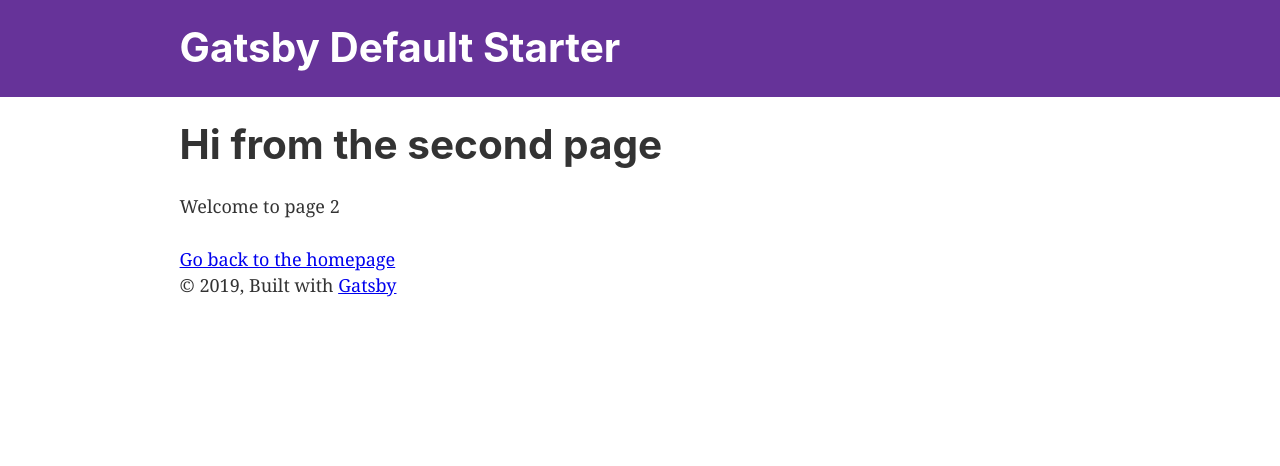
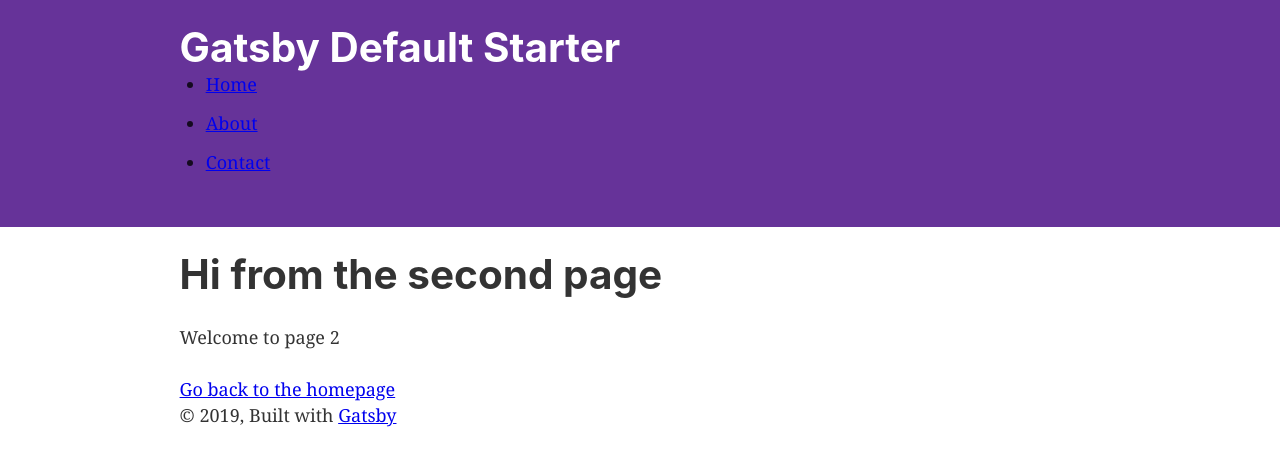
Before and after one commit to fortetestonly/bootcamp, a Gatsby site: page /page-2 in a window 1280 px wide. Built offline with nearby package versions, Linux system fonts and the light colour scheme; Gatsby itself is replaced by a stand-in of ours.

Commit message:
Add files via upload

```diff
--- a/src/components/header.js
+++ b/src/components/header.js
@@ -27,6 +27,11 @@ const Header = ({ siteTitle }) => (
           {siteTitle}
         </Link>
       </h1>
+      <ul>
+      	<li><Link to="/">Home</Link></li>
+      	<li><Link to="/about">About</Link></li>
+      	<li><Link to="/contact">Contact</Link></li>
+      </ul>
     </div>
   </header>
 )
```
Also changed, not shown: src/components/footer.js (added, +10 -0 lines).
